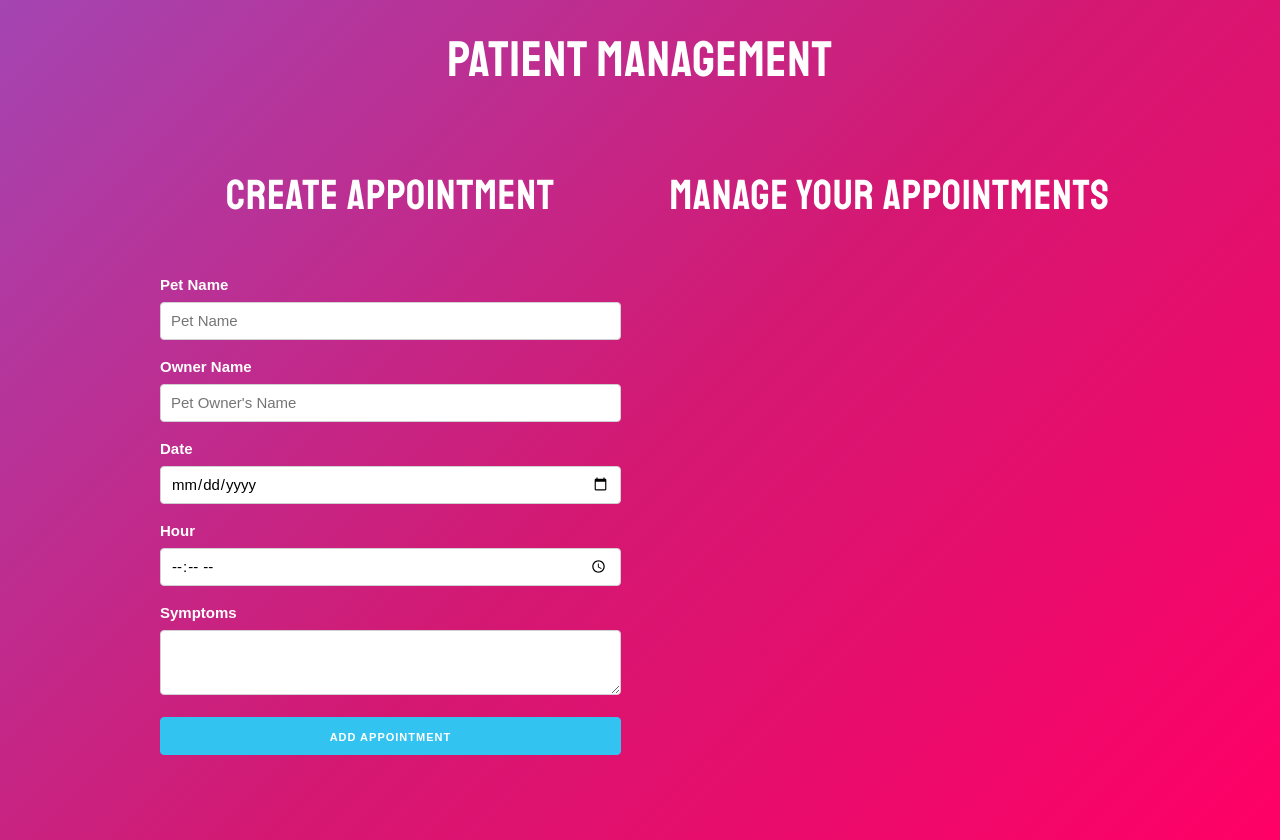
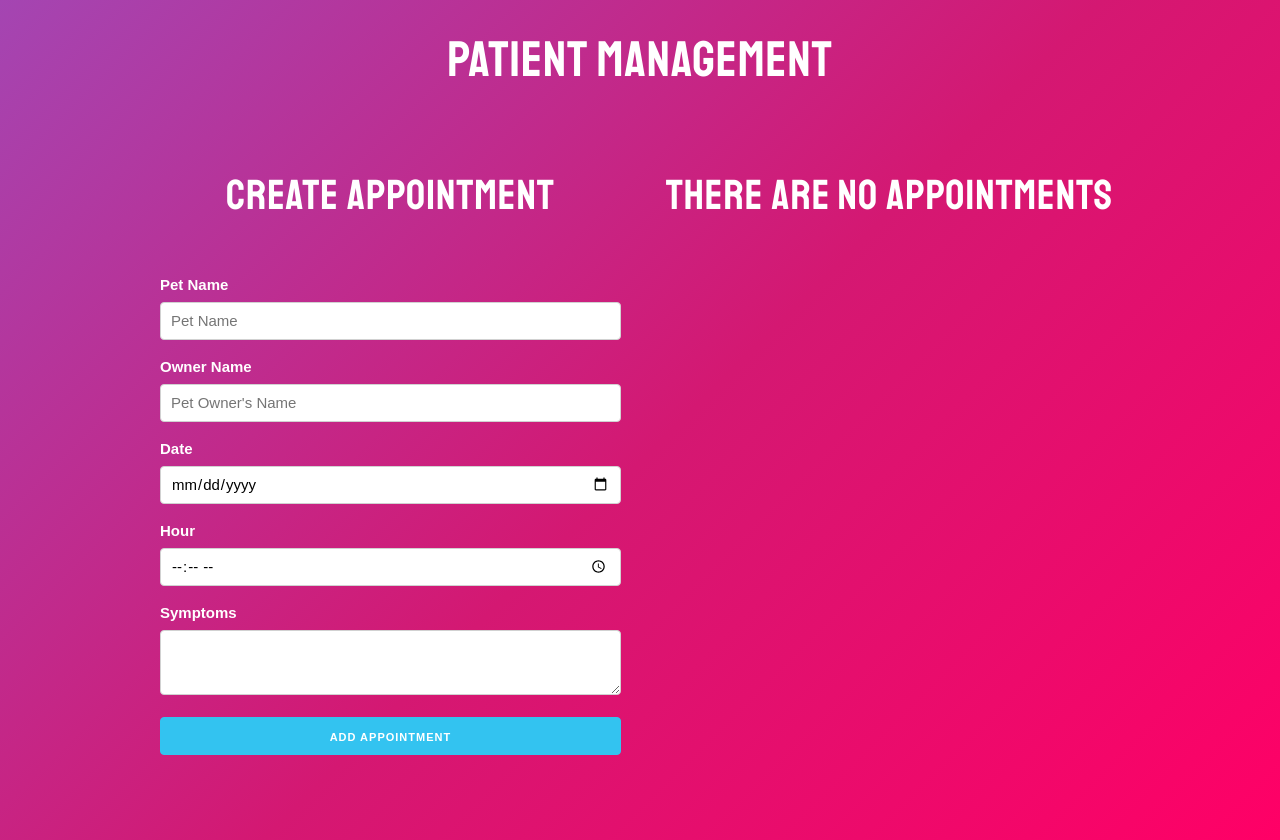
Before and after one commit to JnDiego/scheduling_appointments, a React (Create React App) app: page / in a window 1280 px wide. Built offline with nearby package versions, Linux system fonts and the light colour scheme.

Commit message:
Se agrega condicional de titulo para el apartado de listado de citas

```diff
--- a/src/App.js
+++ b/src/App.js
@@ -18,6 +18,7 @@ function App() {
   };
 
   // Mensaje condicional
+  const title = appointments.length === 0 ? 'There are no appointments' : 'Manage your appointments';
 
   return (
     <Fragment>
@@ -28,7 +29,7 @@ function App() {
             <Form createAppointment={createAppointment} />
           </div>
           <div className="one-half column">
-            <h2>Manage your appointments</h2>
+            <h2>{title}</h2>
             {appointments.map((appointment) => (
               <Appointment key={appointment.id} appointment={appointment} deteleAppointment={deteleAppointment} />
             ))}
```
